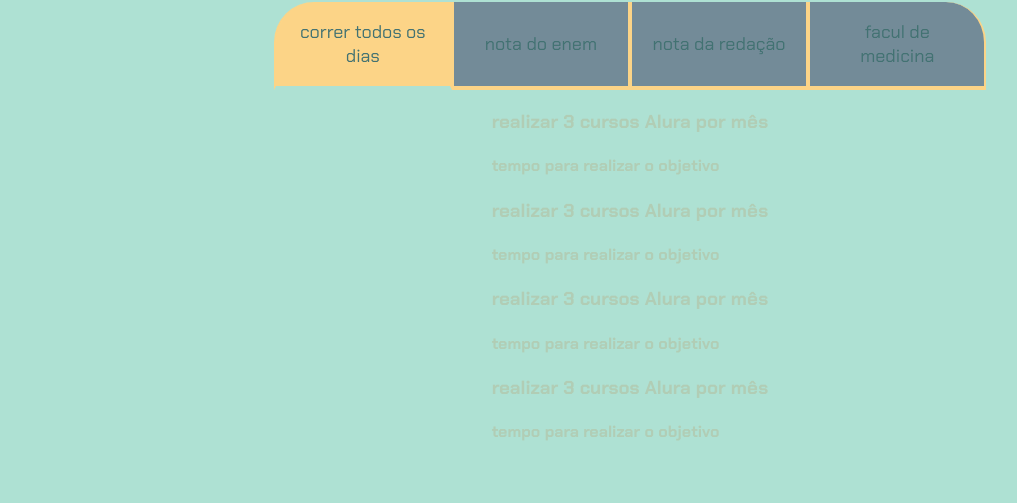
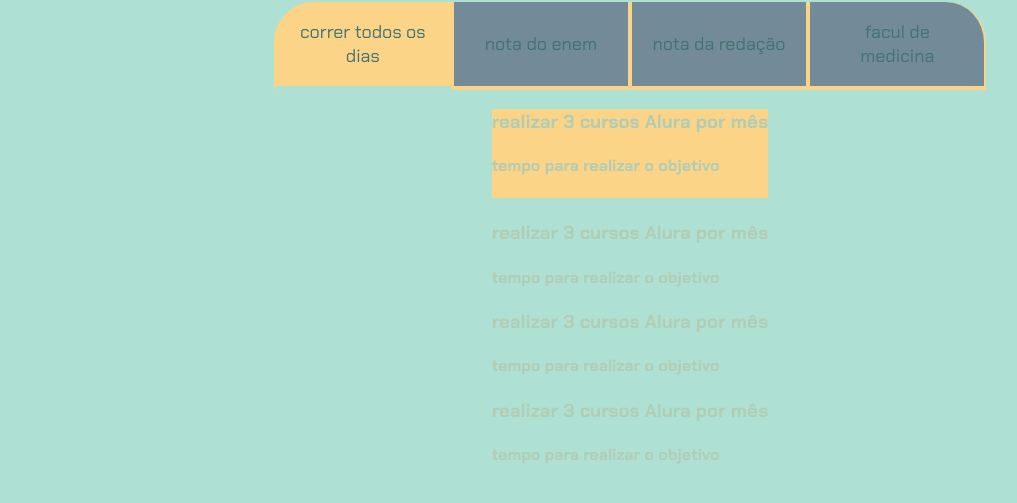
Before and after one commit to vitim0202/3R-O, a plain HTML site: page index.html in a window 1280 px wide. Shown: the part 89-592 px from the top of the page, without its empty margins (10-1027 px from the left). Drawn offline with Linux system fonts and the light colour scheme.

Commit message:
Update index.html

```diff
--- a/index.html
+++ b/index.html
@@ -17,7 +17,7 @@
             <button class="botao">facul de medicina </button>
         </div>
         <div class="abas-textos">
-        <div class="aba-conteudo">
+        <div class="aba-conteudo ativo">
             <h3 class="aba-conteudo-titulo-principal"> realizar 3 cursos Alura por mês </h3>
             <h4 class="aba-conteudo-titulo-secundario"> tempo para realizar o objetivo </h4>
          </div>
```
